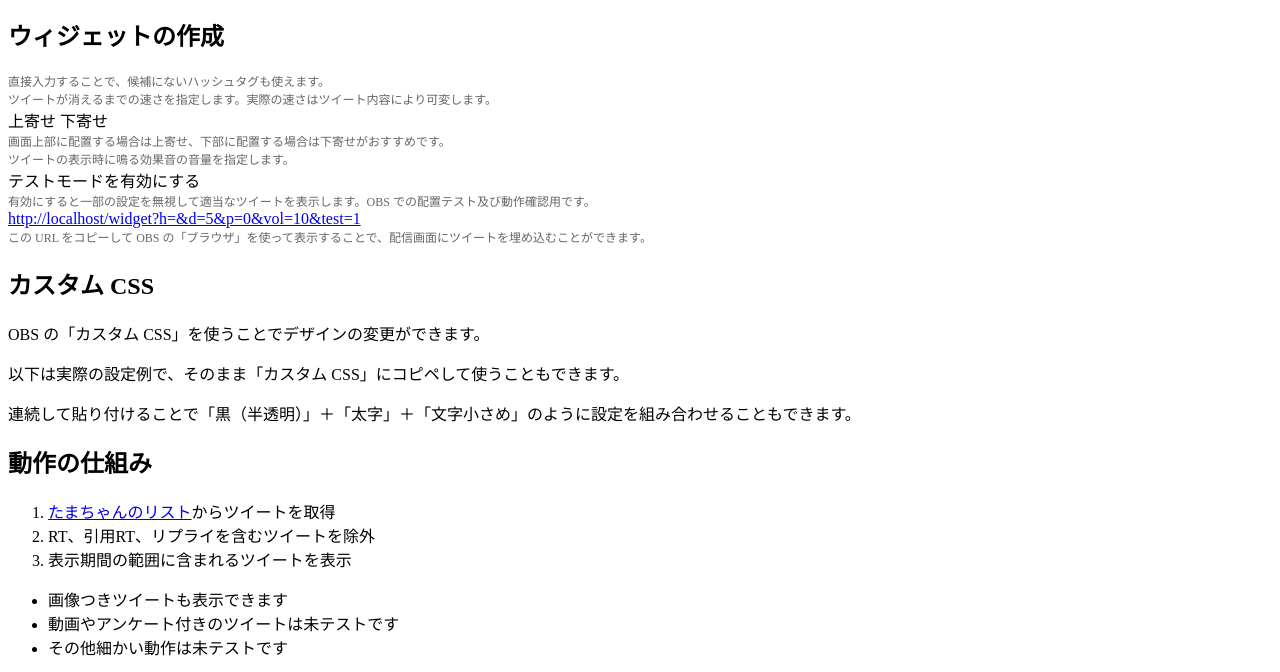
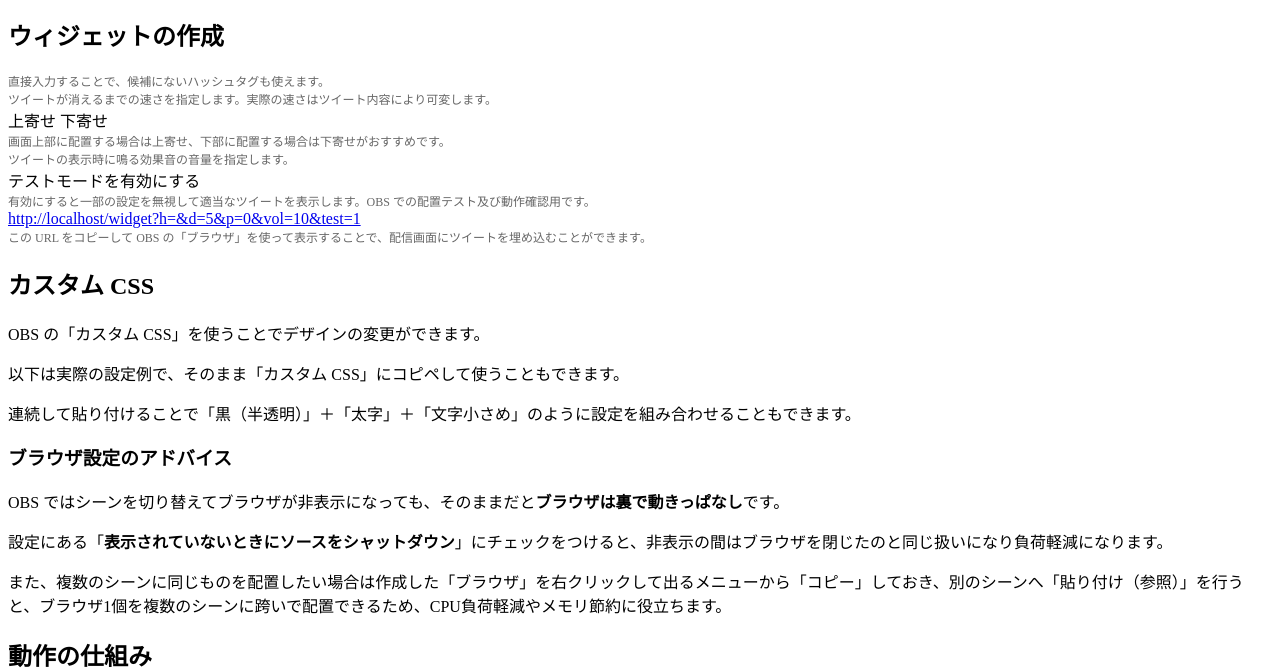
Before and after one commit to gezzdo/dltwpicker, a plain HTML site: page app/static/index.html in a window 1280 px wide. Shown: the part 116-788 px from the top of the page. Drawn offline with nearby package versions, Linux system fonts and the light colour scheme.

Commit message:
add advices

```diff
--- a/app/static/index.html
+++ b/app/static/index.html
@@ -77,6 +77,10 @@
 					<el-tab-pane label="右からスライド" name="slideright"><el-input type="textarea" autosize readonly v-model="css.slideright"></el-input></el-tab-pane>
 				</el-tabs>
 			</template>
+			<h3>ブラウザ設定のアドバイス</h3>
+			<p>OBS ではシーンを切り替えてブラウザが非表示になっても、そのままだと<strong>ブラウザは裏で動きっぱなし</strong>です。</p>
+			<p>設定にある「<strong>表示されていないときにソースをシャットダウン</strong>」にチェックをつけると、非表示の間はブラウザを閉じたのと同じ扱いになり負荷軽減になります。</p>
+			<p>また、複数のシーンに同じものを配置したい場合は作成した「ブラウザ」を右クリックして出るメニューから「コピー」しておき、別のシーンへ「貼り付け（参照）」を行うと、ブラウザ1個を複数のシーンに跨いで配置できるため、CPU負荷軽減やメモリ節約に役立ちます。</p>
 			<h2>動作の仕組み</h2>
 			<ol>
 				<li><a href="https://twitter.com/YozakuraTama/lists/list" target="_blank">たまちゃんのリスト</a>からツイートを取得</li>
```
